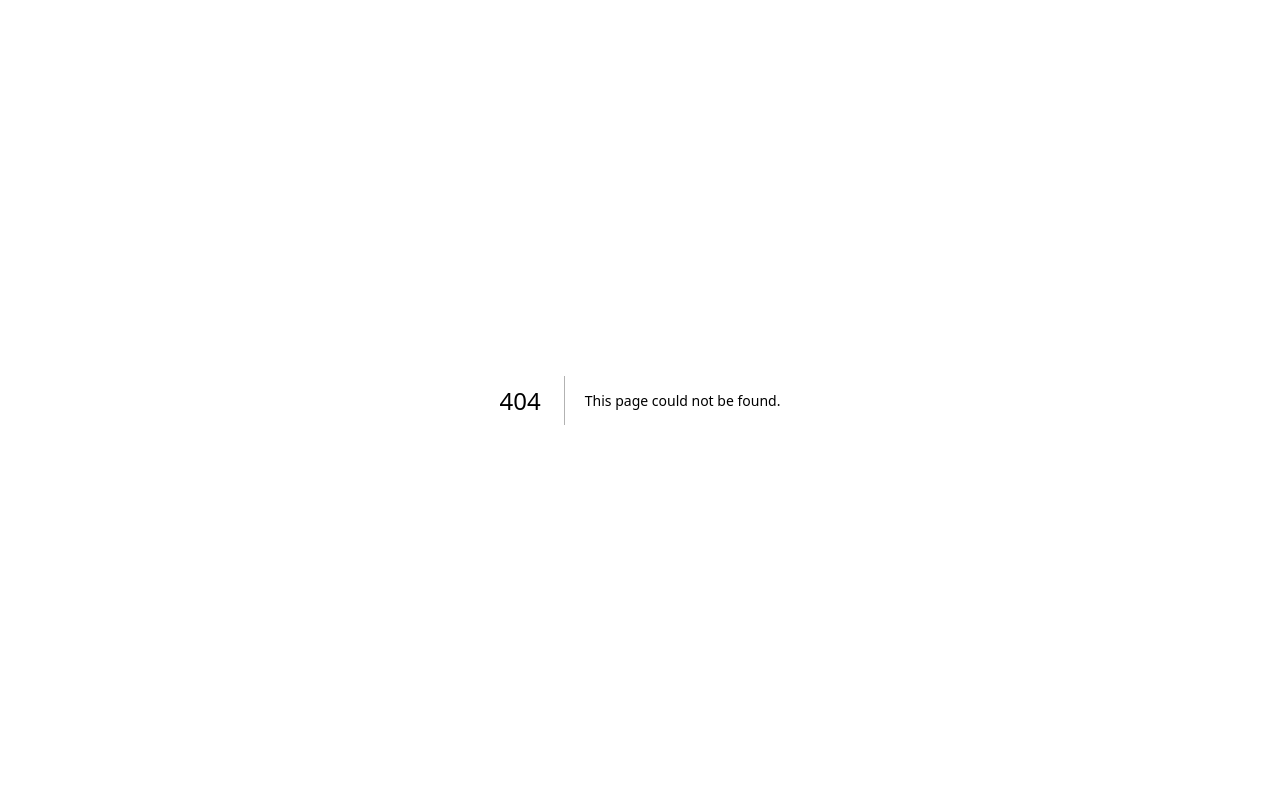
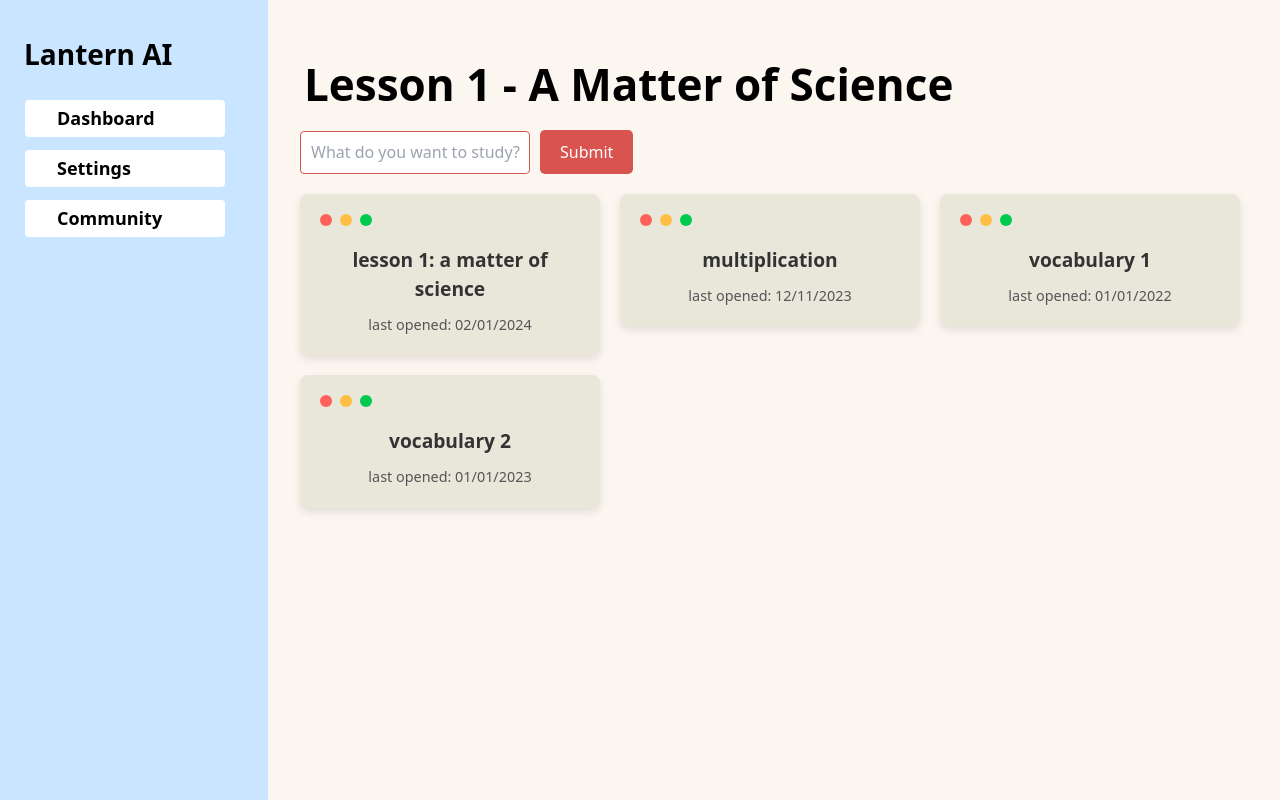
Before and after one commit to floatingtortoise/lantern, a Next.js app in the folder frontend/: page /dashboard in a window 1280 px wide. Before the commit this address had no page. Shown: the top 800 px of the page. Built offline with nearby package versions, Linux system fonts and the light colour scheme.

Commit message:
dashboard

```diff
--- /dev/null
+++ b/frontend/pages/dashboard.tsx
@@ -0,0 +1,137 @@
+// Dashboard.tsx
+import React from "react";
+import Link from "next/link";
+
+const Dashboard = () => {
+  const cards = [
+    {
+      title: "lesson 1: a matter of science",
+      lastOpened: "02/01/2024",
+    },
+    { title: "multiplication", lastOpened: "12/11/2023" },
+    { title: "vocabulary 1", lastOpened: "01/01/2022" },
+    { title: "vocabulary 2", lastOpened: "01/01/2023" },
+  ];
+  return (
+    <div style={styles.container}>
+      <span className="left-column" />
+      <Link href="/dashboard" className="button" id="left1">
+        <span>Dashboard</span>
+      </Link>
+
+      <Link href="/settings1" className="button" id="left2">
+        <span>Settings</span>
+      </Link>
+
+      <Link href="/settings2" className="button" id="left3">
+        <span>Community</span>
+      </Link>
+      <span className="home-text">Lantern AI</span>
+
+      <span className="lesson-name">
+        <span>Lesson 1 - A Matter of Science</span>
+      </span>
+      <span>
+        <input style={styles.studyWhat} placeholder="What do you want to study?"></input>
+        <button style={styles.uploadButton}>Submit</button>
+      </span>
+      <div style={styles.cardsContainer}>
+        {cards.map((card, index) => (
+          <Link href="/" key={index}>
+            <div key={index} style={styles.card}>
+              <div style={styles.cardHeader}>
+                <span
+                  style={{ ...styles.cardCircle, backgroundColor: "#FF605C" }}
+                ></span>
+                <span
+                  style={{ ...styles.cardCircle, backgroundColor: "#FFBD44" }}
+                ></span>
+                <span
+                  style={{ ...styles.cardCircle, backgroundColor: "#00CA4E" }}
+                ></span>
+              </div>
+              <div style={styles.cardBody}>
+                <h2 style={styles.cardTitle}>{card.title}</h2>
+                <p style={styles.cardText}>last opened: {card.lastOpened}</p>
+              </div>
+            </div>
+          </Link>
+        ))}
+      </div>
+    </div>
+  );
+};
+
+// You can extract the styles into a separate CSS file or use a CSS-in-JS library
+const styles = {
+  container: {
+    display: "flex",
+    flexDirection: "column",
+    alignItems: "flex-start",
+    backgroundColor: "#FBF6EF", // A light beige background similar to the image
+    height: "100vh",
+    boxSizing: "border-box",
+    padding: "20px",
+    paddingLeft: 300,
+    paddingTop: 130,
+  },
+  uploadButton: {
+    backgroundColor: "#D9534F", // A deep red color
+    color: "white",
+    padding: "10px 20px",
+    border: "none",
+    borderRadius: "5px",
+    fontSize: "16px",
+    cursor: "pointer",
+    marginBottom: "20px",
+  },
+  cardsContainer: {
+    display: "flex",
+    flexWrap: "wrap",
+    gap: "20px",
+  },
+  card: {
+    backgroundColor: "#E9E7DA", // A pale green background for the card, similar to the image
+    boxShadow: "0 4px 8px rgba(0, 0, 0, 0.1)",
+    borderRadius: "8px",
+    width: "300px", // Adjusted to better reflect the image
+    padding: "20px",
+    boxSizing: "border-box",
+  },
+  cardHeader: {
+    display: "flex",
+    justifyContent: "start",
+    gap: "8px",
+    marginBottom: "20px",
+  },
+  cardCircle: {
+    height: "12px",
+    width: "12px",
+    borderRadius: "50%",
+    display: "inline-block",
+  },
+  cardBody: {
+    textAlign: "center",
+  },
+  cardTitle: {
+    fontSize: "1.2rem", // Slightly larger font for the title
+    fontWeight: "bold",
+    margin: "0 0 10px 0",
+    color: "#333333", // A dark gray for better contrast
+  },
+  cardText: {
+    fontSize: "0.9rem", // Smaller font for the subtitle
+    color: "#555555", // Lighter than the title for contrast
+    margin: 0,
+  },
+  studyWhat:{
+    width: 230,
+    height: 43,
+    marginRight: 10,
+    border: "1px solid #D9534F",
+    borderRadius: 4,
+    paddingLeft: 10,
+  }
+};
+
+export default Dashboard;
--- a/frontend/pages/index.tsx
+++ b/frontend/pages/index.tsx
@@ -6,19 +6,19 @@ function quizPage() {
   const [question, setQuestion] = useState("loading");
   const [choices, setChoices] = useState([]);
 
-  useEffect(() => {
-    fetch('http://localhost:8080/api/home')
-      .then(response => response.json())
-      // set variables to the response from the server
-      .then((data) => {
-        // put backend data into frontend
-        // console.log(data)
-        // console.log(data.question)
-        // console.log(data.choices)
-        setQuestion(data.question);
-        setChoices(data.choices);
-      })
-  }, [])
+  // useEffect(() => {
+  //   fetch('http://localhost:8080/api/home')
+  //     .then(response => response.json())
+  //     // set variables to the response from the server
+  //     .then((data) => {
+  //       // put backend data into frontend
+  //       // console.log(data)
+  //       // console.log(data.question)
+  //       // console.log(data.choices)
+  //       setQuestion(data.question);
+  //       setChoices(data.choices);
+  //     })
+  // }, [])
 
   const [selectedAnswers, setSelectedAnswers] = useState<string[]>([]);
 
@@ -49,7 +49,7 @@ function quizPage() {
   return (
     <div className="container">
       <span className="left-column" />
-      <Link href="/settings" className="button" id="left1">
+      <Link href="/dashboard" className="button" id="left1">
         <span>Dashboard</span>
       </Link>
 
--- a/frontend/styles/globals.css
+++ b/frontend/styles/globals.css
@@ -123,7 +123,7 @@
     height: 480px;
     position: absolute;
     border-radius: 8px;
-    background-color: #fffed3;
+    background-color: #DFB8D7C2;
   }
 
   .quiz-question {
@@ -153,7 +153,7 @@
     margin-top: 15px;
     padding-left: 20px;
     color: #FFFFFF;
-    background-color: #a0a0a0;
+    background-color: #FFFFFFB8;
     width: 100%;
     font-size: 18px;
     font-style: Bold;
@@ -184,7 +184,7 @@
   }
 
   .quiz-answer.selected {
-    background-color: #3b86ff;
+    background-color: #8bb7ff;
   }
 
 
```
Also changed, not shown: 2 other files (tests, documents, lock files or other folders).
